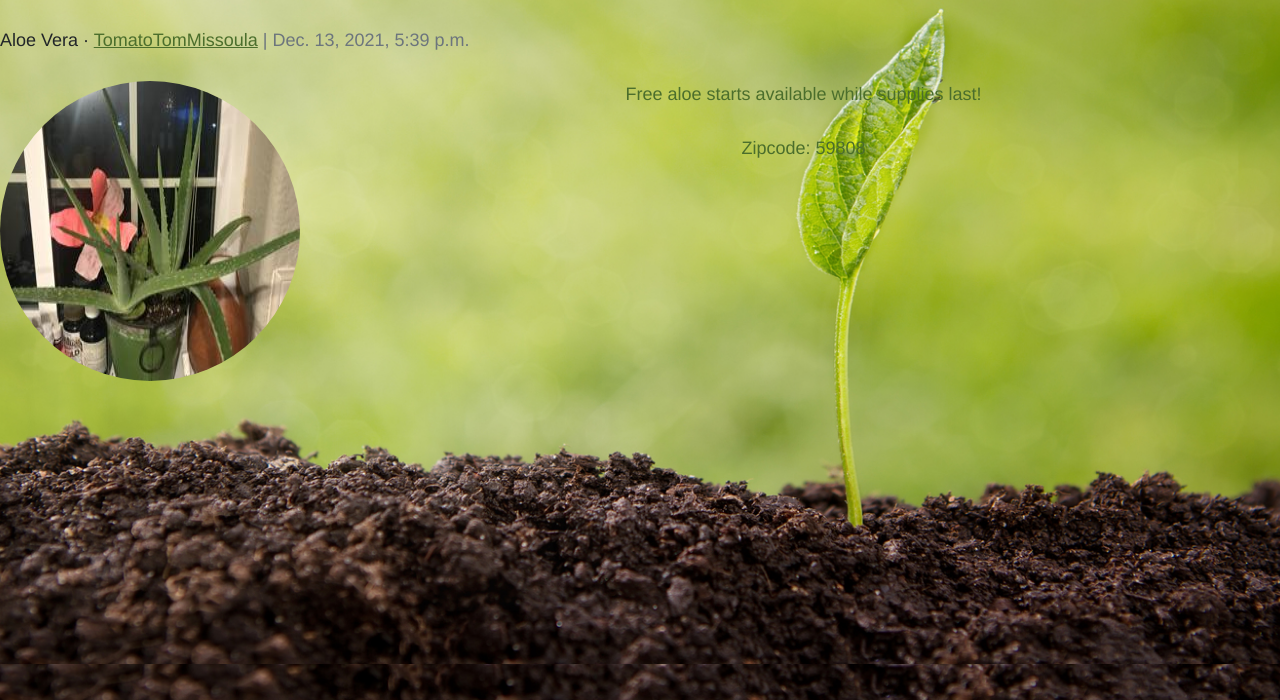
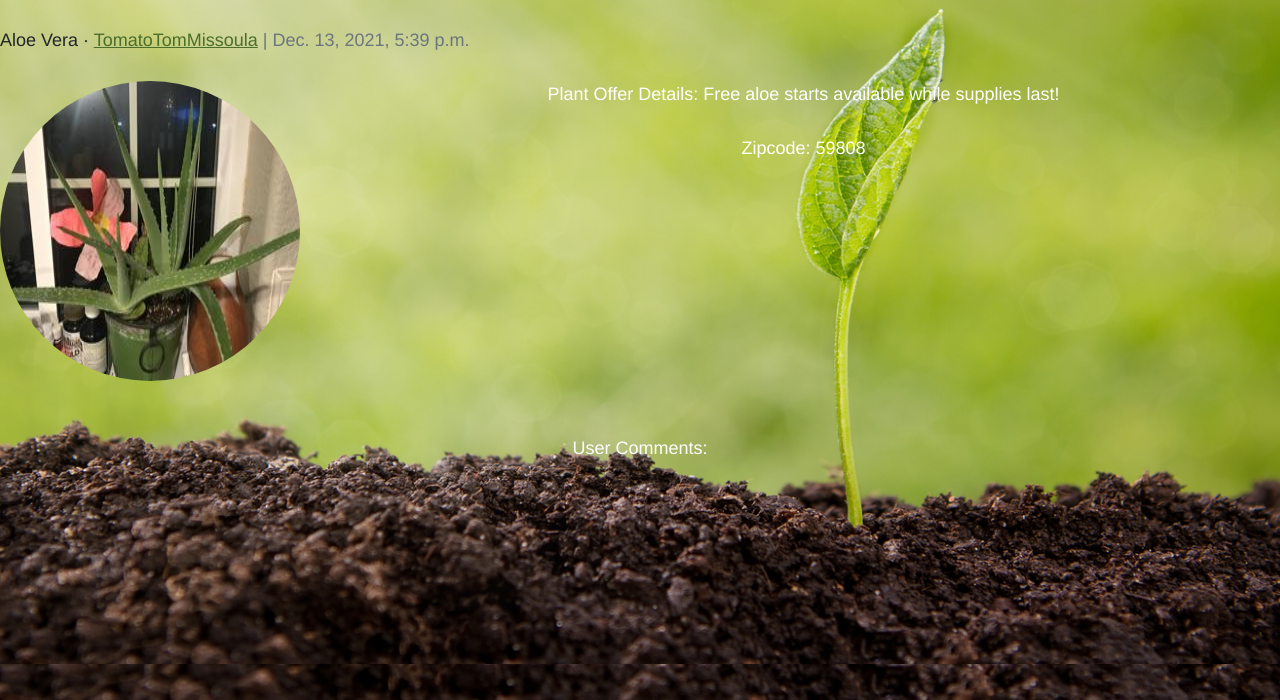
Before and after one commit to JustOneByteAtATime/NodeCode, a Django app: page /post/18/ in a window 1280 px wide. Shown: the part 100-800 px from the top of the page. Run offline with Django 3.2, Linux system fonts and the light colour scheme; data comes from the database, SQL or seed files in the repository; both versions use the stored data as it was after the commit.

Commit message:
Format and content edits.  Unit test struggles

```diff
--- a/plants/views.py
+++ b/plants/views.py
@@ -11,6 +11,7 @@ from .forms import CommentForm
 class BlogListView(ListView):
     model = Post
     template_name = 'home.html'
+    ordering =['-id']
 
 class BlogDetailView(DetailView):
     model = Post
--- a/static/css/base.css
+++ b/static/css/base.css
@@ -83,7 +83,7 @@ ul li {
     margin: 0;
     font-weight: 400;
     text-decoration: none;
-    color: #4b6e2c;
+    color: white;
 }
 
 .post-entry h2 a:hover {
--- a/templates/post_detail.html
+++ b/templates/post_detail.html
@@ -18,7 +18,7 @@
         </div>
         <div class="col">
             <div class="card-block px-2">
-                <p>{{ post.body }}</p>
+                <p>Plant Offer Details:  {{ post.body }}</p>
                 <br>
                 <p>Zipcode: {{ post.zipcode }}</p>
             </div>
@@ -32,6 +32,7 @@
 
     <br>
     <div class="post-footer">
+		<p> User Comments: </p>
         {% for comment in post.comments.all %}
             <p>
                 <span class="font-weight-bold">
@@ -41,7 +42,7 @@
             </p>
         {% endfor %}
         {% if user.is_authenticated %}
-        <a class="btn btn-default" href="{% url 'add_comment' post.pk %}">Add Comment</a>
+        <a class="btn btn-success" href="{% url 'add_comment' post.pk %}">Add Comment</a>
         {% endif %}
 
     </div>
```
Also changed, not shown: db.sqlite3, mediafiles/images/AfricanMilkTree.jpg (added), mediafiles/images/Aloe-Zoo.jpg (added), mediafiles/images/CornPlant.jpg (added), mediafiles/images/Orchid-zoo.jpg (added), mediafiles/images/Roses-zoo.jpg (added), mediafiles/images/SnakePlant.jpg (added), 2 other files.
